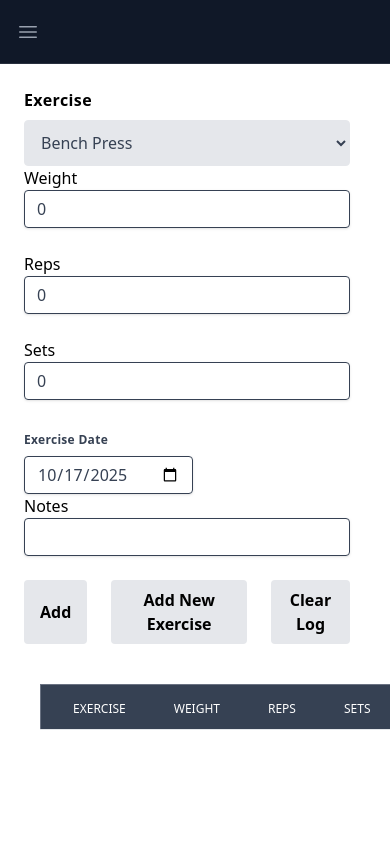
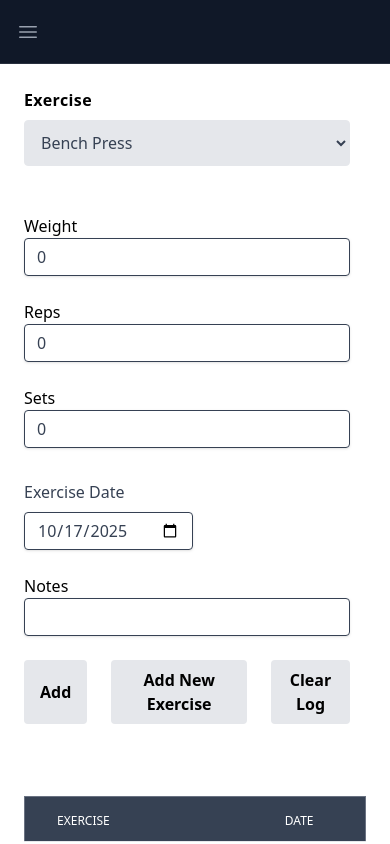
Before and after one commit to AnthonyFlowers/gym-tracker, a Vue app: page / in a window 390 px wide. Built offline with nearby package versions, Linux system fonts and the light colour scheme.

Commit message:
quick home view update

```diff
--- a/src/components/ConfirmButton.vue
+++ b/src/components/ConfirmButton.vue
@@ -10,14 +10,14 @@
         <button
             v-if="isConfirmed"
             @click="handleConfirm"
-            class="bg-red-200 hover:bg-red-300 text-black font-bold py-2 px-4 rounded cursor-pointer transition-colors duration-300"
+            class="bg-red-200 hover:bg-red-300 text-black font-bold py-2 px-3 rounded cursor-pointer transition-colors duration-300 mr-1"
         >
             {{ confirmText }}
         </button>
         <button
             v-if="isConfirmed"
             @click="handleCancel"
-            class="bg-yellow-200 hover:bg-yellow-300 text-black font-bold py-2 px-4 rounded cursor-pointer transition-colors duration-300"
+            class="bg-yellow-200 hover:bg-yellow-300 text-black font-bold py-2 px-3 rounded cursor-pointer transition-colors duration-300"
         >
             {{ cancelText }}
         </button>
--- a/src/components/DropdownSelect.vue
+++ b/src/components/DropdownSelect.vue
@@ -1,5 +1,5 @@
 <template>
-    <div class="relative">
+    <div class="relative mb-6">
         <label v-if="label" :for="id" class="block tracking-wide text-black-700 font-bold mb-2">
             {{ label }}
         </label>
--- a/src/components/ExerciseInput.vue
+++ b/src/components/ExerciseInput.vue
@@ -7,7 +7,7 @@
             id="workoutName"
         />
         <div class="flex flex-wrap -mx-3 mb-2">
-            <div class="w-full md:w-1/3 px-3 mb-6 md:mb-0">
+            <div class="w-full md:w-1/3 px-3 my-6 md:mt-0 md:mb-0">
                 <label for="weight">Weight</label>
                 <input
                     type="number"
@@ -38,12 +38,8 @@
                 />
             </div>
         </div>
-        <div class="">
-            <label
-                for="workoutDate"
-                class="block tracking-wide text-gray-700 text-xs font-bold mb-2"
-                >Exercise Date</label
-            >
+        <div class="mb-6">
+            <label for="workoutDate" class="block text-gray-700 mb-2">Exercise Date</label>
             <input
                 type="date"
                 v-model="workoutDate"
--- a/src/components/ExerciseLog.vue
+++ b/src/components/ExerciseLog.vue
@@ -60,7 +60,8 @@
                     <ConfirmButton
                         @confirmed="deleteExercise(exercise.id)"
                         initialText="Delete"
-                        confirmText="Confirm"
+                        confirmText="Y"
+                        cancelText="N"
                     />
                 </td>
             </tr>
@@ -70,7 +71,7 @@
 
 <script lang="ts">
 import { useExerciseLogStore } from '@/stores/exercise-log';
-import ConfirmButton from './ConfirmButton.vue';
+import ConfirmButton from '@/components/ConfirmButton.vue';
 import { defineComponent } from 'vue';
 
 export default defineComponent({
--- a/src/components/RecentExercises.vue
+++ b/src/components/RecentExercises.vue
@@ -8,17 +8,17 @@
                     Exercise
                 </th>
                 <th
-                    class="border-b border-gray-200 p-4 pb-3 pl-8 font-medium text-white text-center w-24"
+                    class="border-b border-gray-200 p-4 pb-3 pl-8 font-medium text-white text-center w-12 max-sm:hidden"
                 >
                     Weight
                 </th>
                 <th
-                    class="border-b border-gray-200 p-4 pb-3 pl-8 font-medium text-white text-center w-24"
+                    class="border-b border-gray-200 p-4 pb-3 pl-8 font-medium text-white text-center w-12 max-sm:hidden"
                 >
                     Reps
                 </th>
                 <th
-                    class="border-b border-gray-200 p-4 pb-3 pl-8 font-medium text-white text-center w-24"
+                    class="border-b border-gray-200 p-4 pb-3 pl-8 font-medium text-white text-center w-12 max-sm:hidden"
                 >
                     Sets
                 </th>
@@ -34,22 +34,22 @@
                     {{ exercise.name }}
                 </td>
                 <td
-                    class="text-center border-b border-gray-100 p-4 pl-8 text-black border-gray-700 text-center"
+                    class="text-center border-b border-gray-100 p-4 pl-8 text-black border-gray-700 text-center max-sm:hidden"
                 >
                     {{ exercise.weight }}
                 </td>
                 <td
-                    class="text-center border-b border-gray-100 p-4 pl-8 text-black border-gray-700 text-center"
+                    class="text-center border-b border-gray-100 p-4 pl-8 text-black border-gray-700 text-center max-sm:hidden"
                 >
                     {{ exercise.reps }}
                 </td>
                 <td
-                    class="text-center border-b border-gray-100 p-4 pl-8 text-black border-gray-700 text-center"
+                    class="text-center border-b border-gray-100 p-4 pl-8 text-black border-gray-700 text-center max-sm:hidden"
                 >
                     {{ exercise.sets }}
                 </td>
                 <td
-                    class="border-b border-gray-100 p-4 pl-4 text-black border-gray-700 text-center"
+                    class="border-b border-gray-100 p-4 pl-4 text-black border-gray-700 text-center w-48"
                 >
                     {{ exercise.date }}
                 </td>
--- a/src/views/HomeView.vue
+++ b/src/views/HomeView.vue
@@ -5,10 +5,10 @@ import RecentWorkouts from '@/components/RecentExercises.vue';
 
 <template>
     <div class="md:flex md:justify-between">
-        <div class="md:w-1/2 xs:pb-8 md:pb-0 mr-4">
+        <div class="md:w-1/2 pb-8 md:pb-0 mr-4">
             <ExerciseInput />
         </div>
-        <div class="md:w-1/2 ml-4 mt-10">
+        <div class="md:w-1/2 md:ml-4 mt-10">
             <RecentWorkouts />
         </div>
     </div>
```
Also changed, not shown: src/App.vue (+4 -6 lines).
